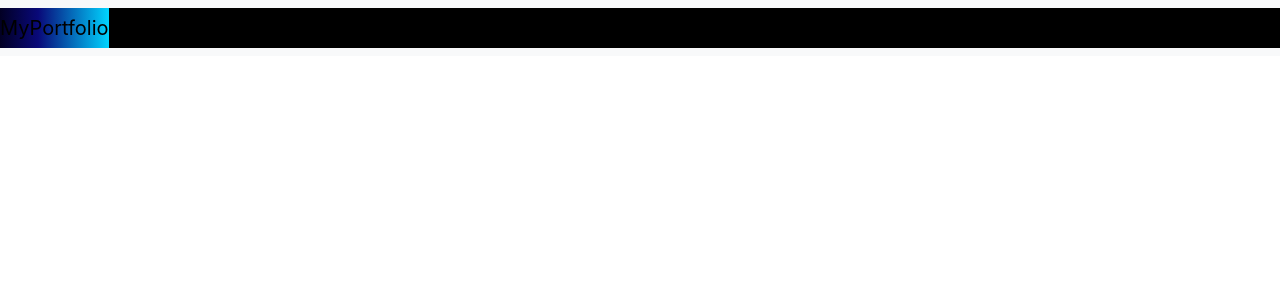
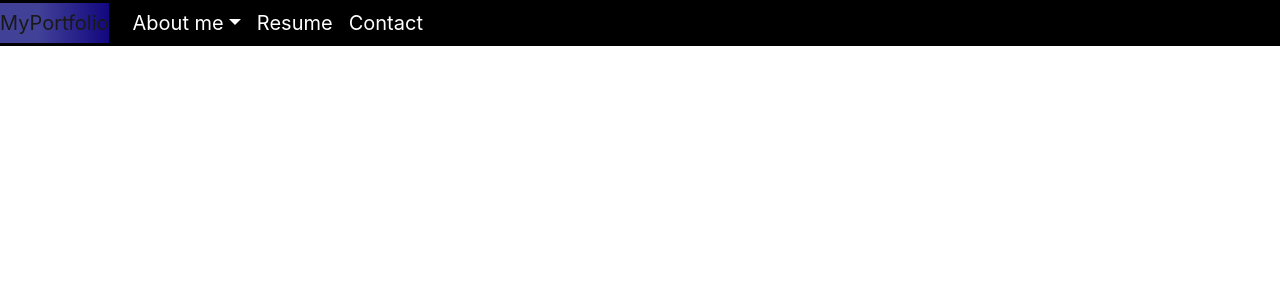
Before and after one commit to snehil891/my-portfolio, a React (Create React App) app: page / in a window 1280 px wide. Shown: the top 300 px of the page. Built offline with nearby package versions, Linux system fonts and the light colour scheme.

Commit message:
navbar text color change

```diff
--- a/src/App.css
+++ b/src/App.css
@@ -1,18 +1,19 @@
-body {
+.navbar{
   margin: 0;
   padding: 0;
 }
-
 .container-fluid {
+  margin: 0;
   padding: 0;
-  margin: 0;
   background-color: rgb(0, 0, 0);
 }
 
 .navbar-brand {
-  background: linear-gradient(90deg, rgba(2, 0, 36, 1) 0%, rgba(9, 9, 121, 1) 35%, rgba(0, 212, 255, 1) 100%);
+  color: rgb(26, 25, 25);
+  background: linear-gradient(90deg, rgb(65, 65, 152) 35%, rgb(19, 7, 127) 100%);
 }
 
-.nav-item{
-  color: rgb(255, 255, 255);
+.collapse .nav-item .nav-link{
+  color: white;
+  font-size: 20px;
 }
```
